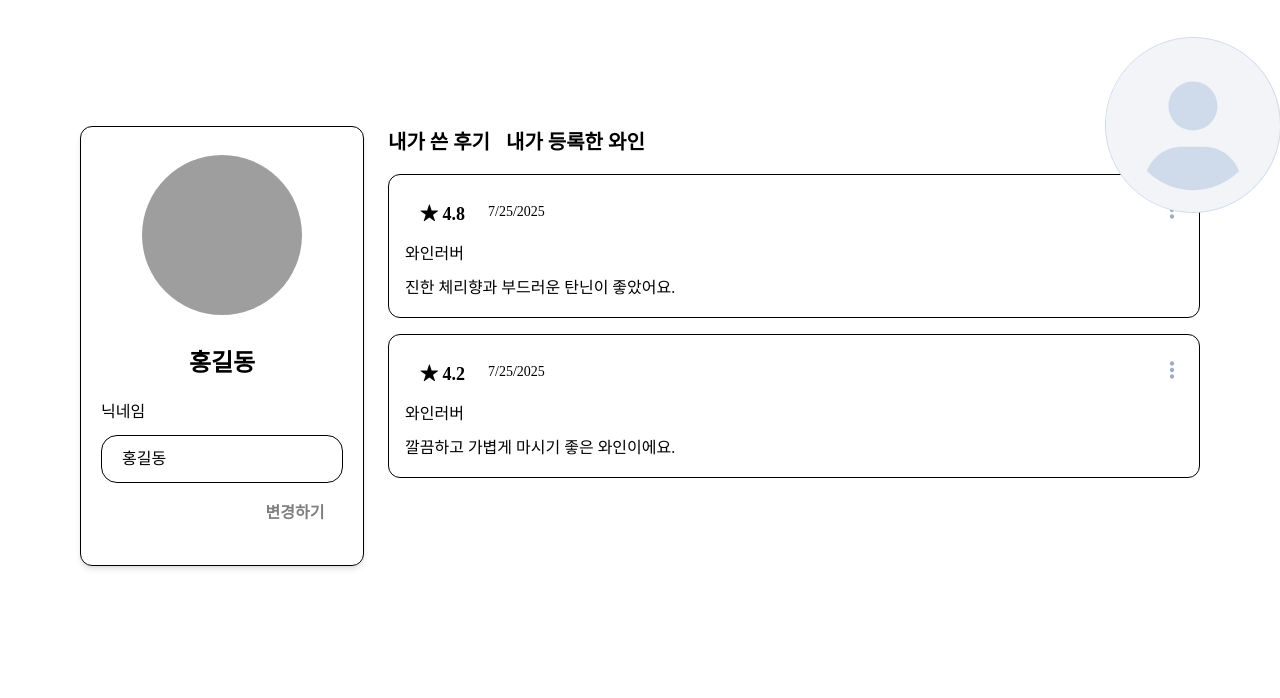
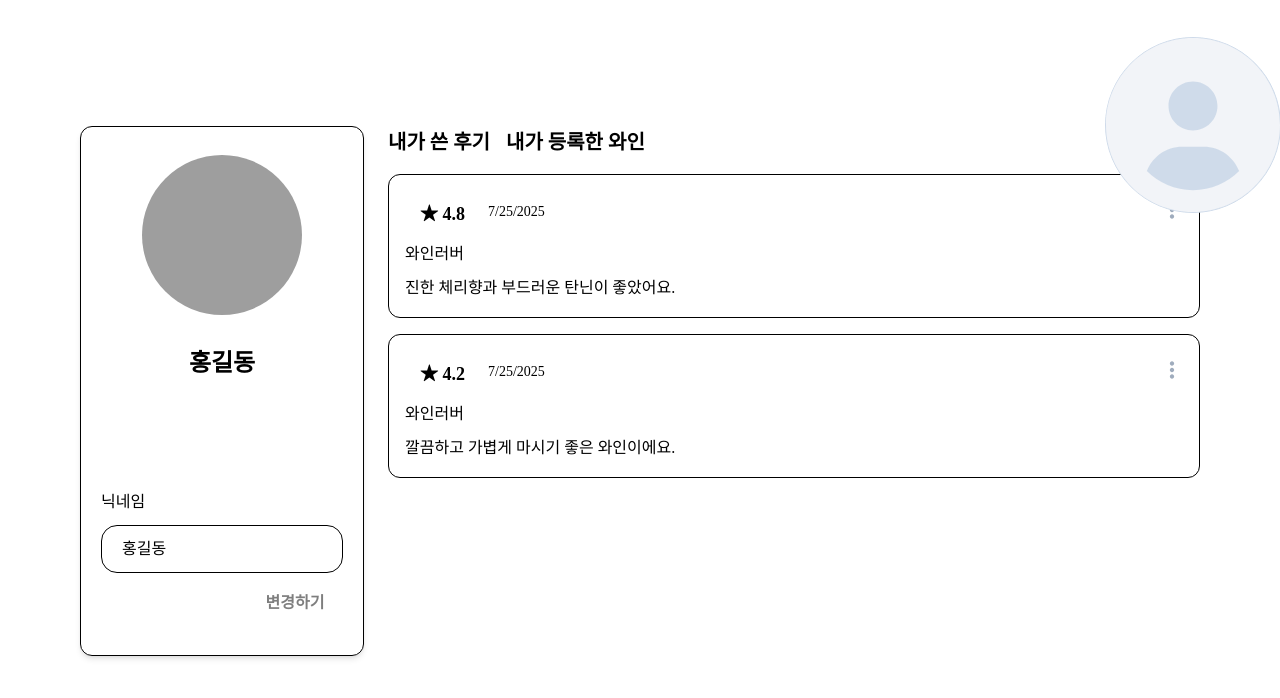
Before and after one commit to summerDev96/WHYNE_FE, a Next.js app: page /myprofile in a window 1280 px wide. Shown: the top 698 px of the page. Built offline with nearby package versions, Linux system fonts and the light colour scheme; grey boxes are pictures that could not be loaded; a web font is replaced by a local one.

Commit message:
style: profile 컴포넌트 뷰포트 xl에서 크기  변경

```diff
--- a/src/pages/myprofile/Profile.tsx
+++ b/src/pages/myprofile/Profile.tsx
@@ -48,7 +48,7 @@ export default function Profile({ nickname, profileImageUrl }: ProfileProps) {
   };
 
   return (
-    <div className='p-5 flex flex-col gap-5 rounded-xl border bg-white max-h-[530px] xl:justify-between xl:py-7 shadow-md'>
+    <div className='p-5 flex flex-col gap-5 rounded-xl border bg-white xl:justify-between xl:py-7 xl:h-[530px] shadow-md'>
       {/* 프로필 섹션: 이미지 & 현재 닉네임 */}
       <div className='flex items-center gap-4 xl:flex-col xl:gap-8'>
         <div className='w-16 h-16 rounded-full overflow-hidden xl:w-40 xl:h-40'>
```
